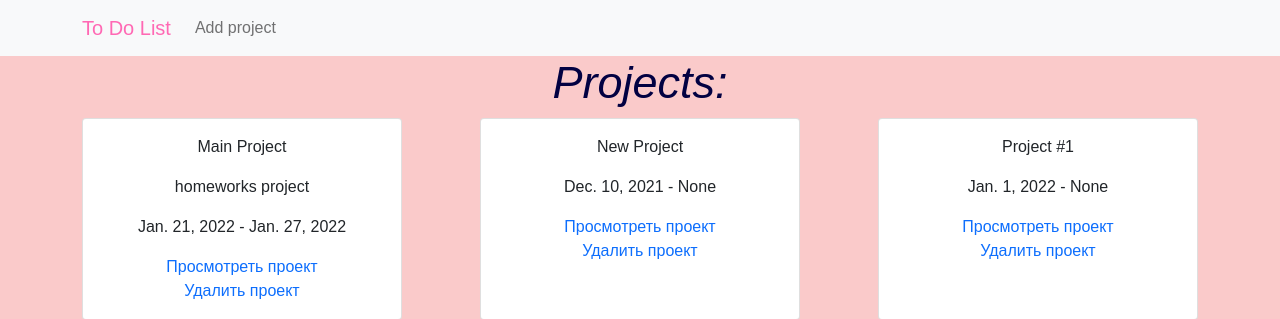
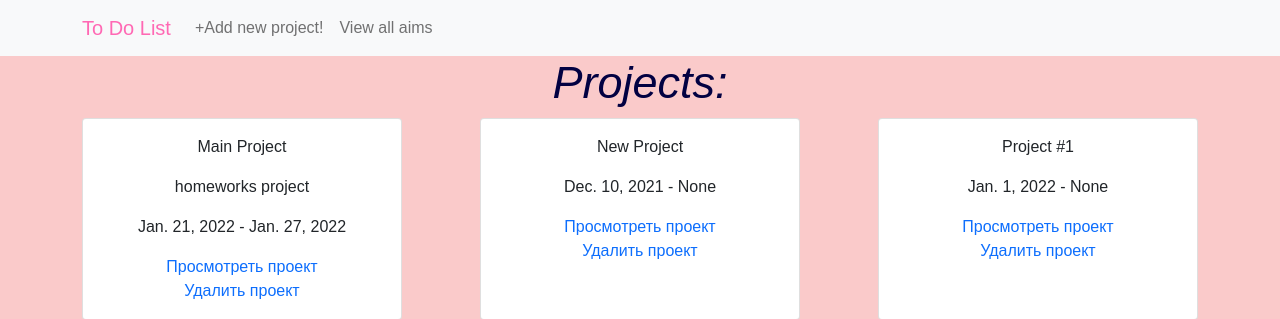
Before and after one commit to aaimry/todolist2.0, a Django app: page / in a window 1280 px wide. Shown: the top 319 px of the page. Run offline with Django 4.2, Linux system fonts and the light colour scheme; data comes from the database, SQL or seed files in the repository.

Commit message:
добавила ссылку для просмотра всех задач на главной странице

```diff
--- a/source/todolist/templates/projects/projects.html
+++ b/source/todolist/templates/projects/projects.html
@@ -1,7 +1,10 @@
 {% extends 'base.html' %}
 {% block nav %}
      <li class="nav-item">
-        <a class="nav-link" aria-current="page" href="{% url 'projects_add'%}">Add project</a>
+        <a class="nav-link" aria-current="page" href="{% url 'projects_add'%}">+Add new project!</a>
+    </li>
+     <li class="nav-item">
+        <a class="nav-link" aria-current="page" href="{% url 'index'%}">View all aims</a>
     </li>
 {% endblock %}
 {% block content %}
```
